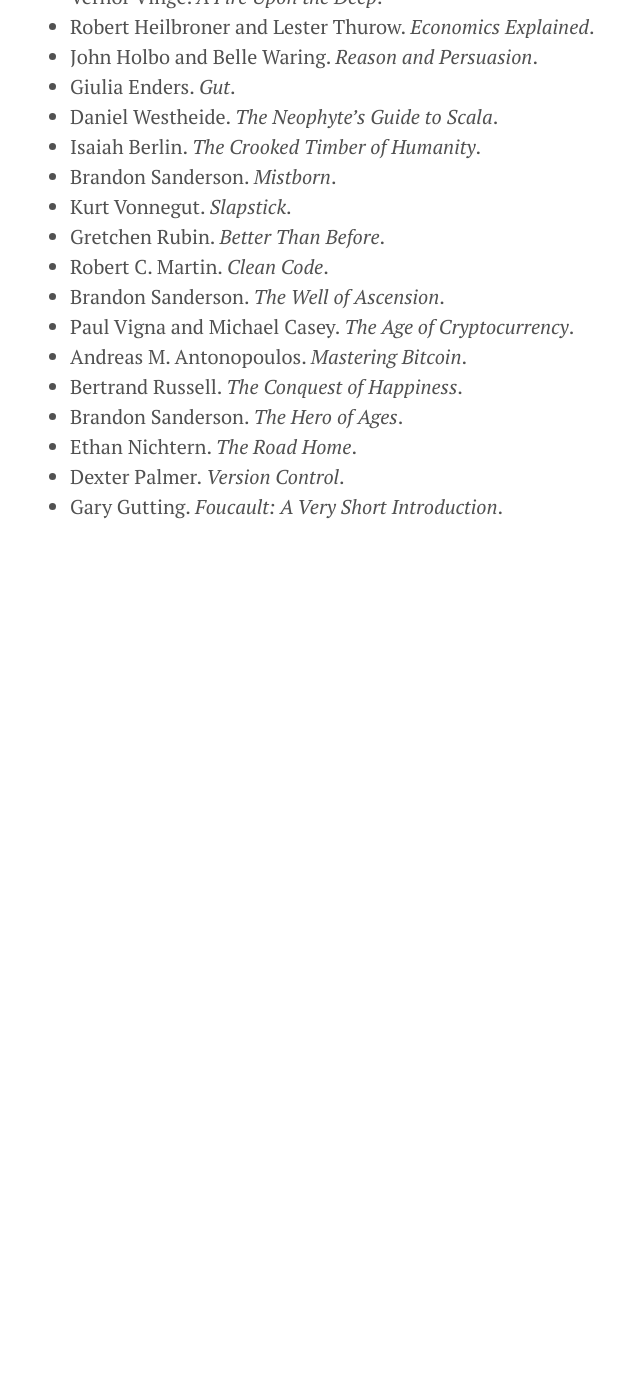
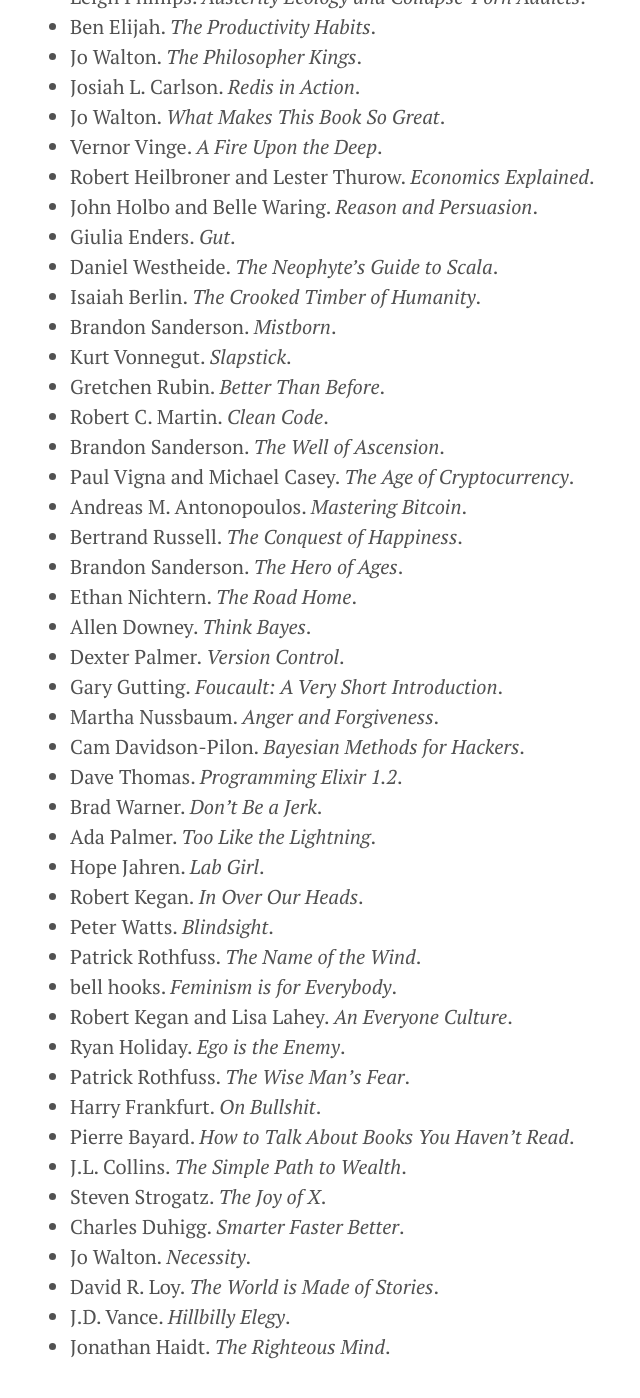
Before and after one commit to dehowell/dehowell.github.io, a Jekyll site: the page built from books-read.md, in a window 1280 px wide and 1400 px high, scrolled down 11393 px. Shown: the whole window, without its empty margins (250-890 px from the left). Built offline with Jekyll 4.4.1, drawn with Linux system fonts in a browser that asks for light colours; before the commit the page ends 11995 px from its top, so only the background shows below that; some of the changed text lies outside the part shown.

Commit message:
Updated books read

```diff
--- a/books-read.md
+++ b/books-read.md
@@ -380,15 +380,20 @@
 ## 2016
 
 - Russ Harris. _The Happiness Trap_.
+- Michael Feathers. _Working Effectively with Legacy Code_.
+- Cal S. Horstmann. _Scala for the Impatient_.
+- Pierre Hadot. _The Inner Citadel_.
+- David Scott Bernstein. _Beyond Legacy Code_.
 - Cixin Liu. _The Dark Forest_.
+- Vaughn Vernon. _Reactive Messaging Patterns_.
 - Michael Lewis. _The Big Short_.
+- Joe Buhlig. _Working with OmniFocus_.
 - Kim Stanley Robinson. _Aurora_.
-- Joe Buhlig. _Working with OmniFocus_.
 - Cal Newport. _Deep Work_.
 - Nick Winter. _The Motivation Hacker_.
 - Neal Stephenson. _Seveneves_.
+- Jo Walton. _The Just City_.
 - Leigh Phillips. _Austerity Ecology and Collapse-Porn Addicts_.
-- Jo Walton. _The Just City_.
 - Ben Elijah. _The Productivity Habits_.
 - Jo Walton. _The Philosopher Kings_.
 - Josiah L. Carlson. _Redis in Action_.
@@ -409,5 +414,28 @@
 - Bertrand Russell. _The Conquest of Happiness_.
 - Brandon Sanderson. _The Hero of Ages_.
 - Ethan Nichtern. _The Road Home_.
+- Allen Downey. _Think Bayes_.
 - Dexter Palmer. _Version Control_.
 - Gary Gutting. _Foucault: A Very Short Introduction_.
+- Martha Nussbaum. _Anger and Forgiveness_.
+- Cam Davidson-Pilon. _Bayesian Methods for Hackers_.
+- Dave Thomas. _Programming Elixir 1.2_.
+- Brad Warner. _Don't Be a Jerk_.
+- Ada Palmer. _Too Like the Lightning_.
+- Hope Jahren. _Lab Girl_.
+- Robert Kegan. _In Over Our Heads_.
+- Peter Watts. _Blindsight_.
+- Patrick Rothfuss. _The Name of the Wind_.
+- bell hooks. _Feminism is for Everybody_.
+- Robert Kegan and Lisa Lahey. _An Everyone Culture_.
+- Ryan Holiday. _Ego is the Enemy_.
+- Patrick Rothfuss. _The Wise Man's Fear_.
+- Harry Frankfurt. _On Bullshit_.
+- Pierre Bayard. _How to Talk About Books You Haven't Read_.
+- J.L. Collins. _The Simple Path to Wealth_.
+- Steven Strogatz. _The Joy of X_.
+- Charles Duhigg. _Smarter Faster Better_.
+- Jo Walton. _Necessity_.
+- David R. Loy. _The World is Made of Stories_.
+- J.D. Vance. _Hillbilly Elegy_.
+- Jonathan Haidt. _The Righteous Mind_.
```
